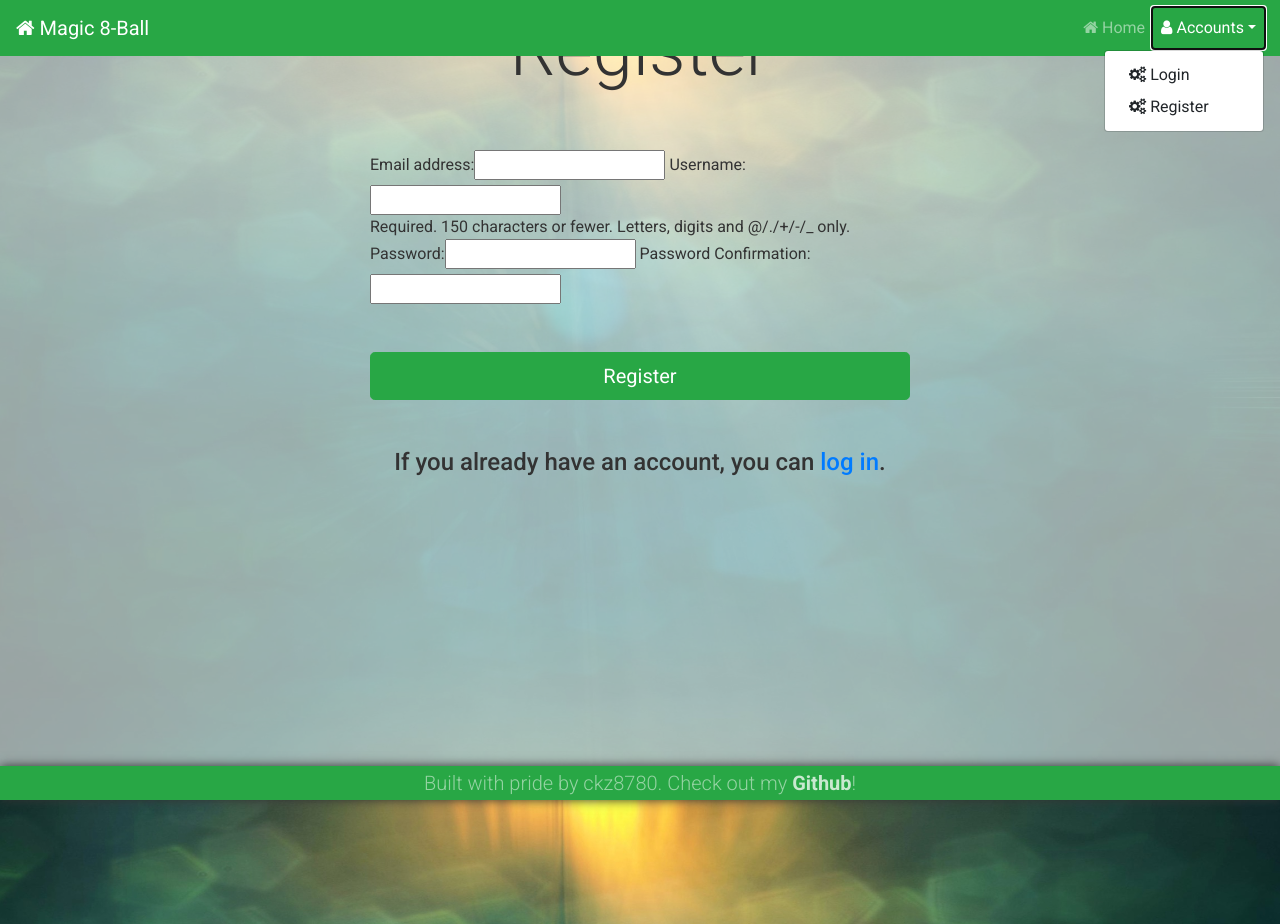
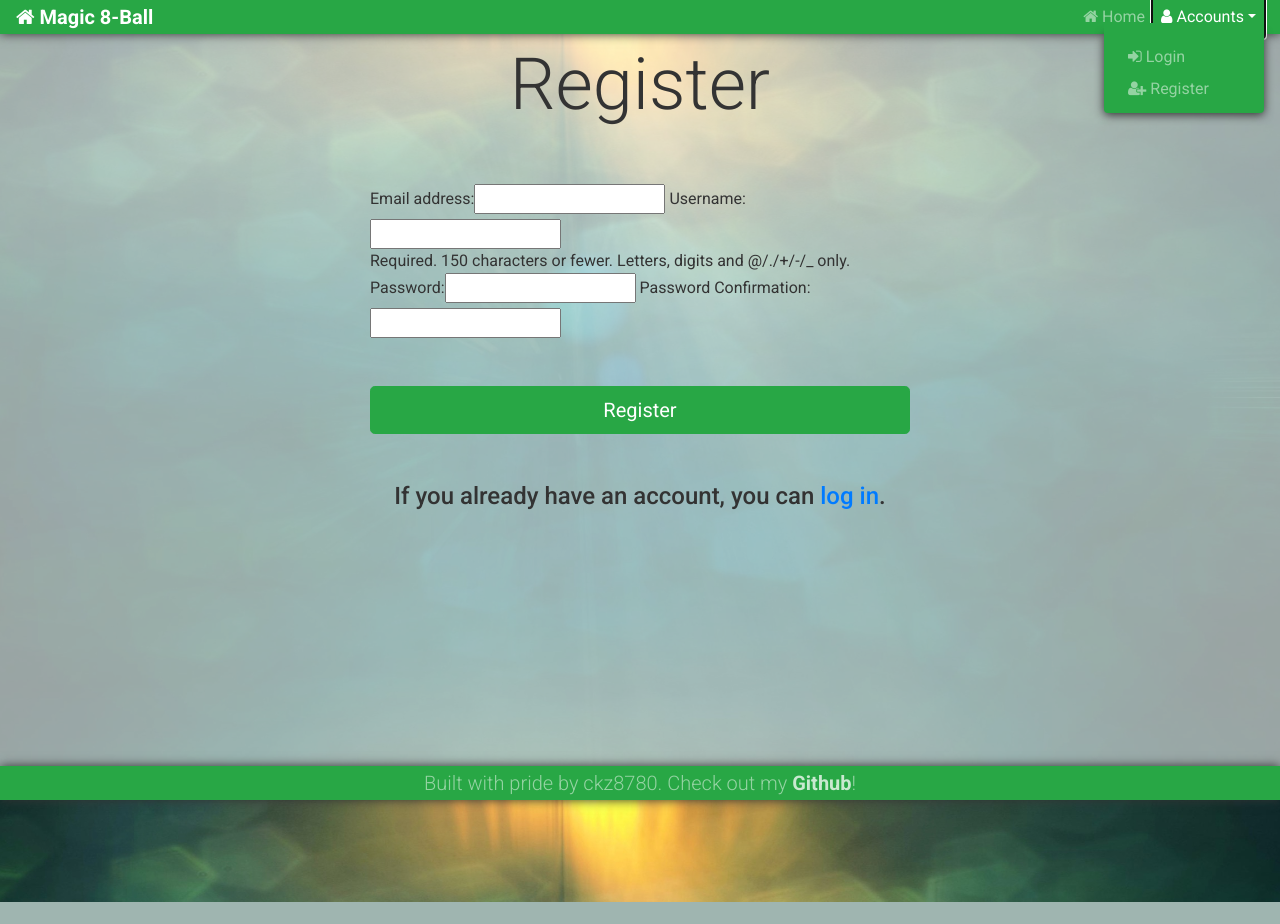
Before and after one commit to ckz8780/mpg_eightball, a Django app: page /accounts/registration/ in a window 1280 px wide, after a click on "Accounts". After the commit the page ends 902 px from the top, so only its background shows below. Run offline with Django 3.2, Linux system fonts and the light colour scheme; some libraries are stand-ins or nearby versions.

Commit message:
more nav styling and tested user registration - OK

```diff
--- a/accounts/templates/login.html
+++ b/accounts/templates/login.html
@@ -36,6 +36,7 @@
             <button class="btn btn-success btn-block btn-lg mt-5" type="submit">Login</button>
         </form>
         <h4 class="text-center mt-5">If you've forgotten your password, you can <a href="{% url 'password_reset' %}" class="">reset it</a>.</h4>
+        <h4 class="text-center">Don't have an account? <a href="{% url 'registration' %}" class="">Create one!</a></h4>
     </div>
 </div>
 {% endblock %}
--- a/static/css/base.css
+++ b/static/css/base.css
@@ -9,10 +9,10 @@ html {
 
 body {
     font-family: 'Roboto', sans-serif;
-    margin-bottom: 56px;
     color: #333;
     background: url("/static/img/alt-bg.jpg") no-repeat center center fixed;
     background-size: cover;
+    padding: 34px 0px;
 }
 
 .condensed {
@@ -20,8 +20,8 @@ body {
 }
 
 #core {
-    min-height: calc(100vh - 34px);
-    padding-bottom: 34px;
+    min-height: calc(100vh - 68px); /* calc 100% viewport height less 34px * 2 for header & footer */
+    /*padding-bottom: 34px;*/
 }
 
 .overlay {
@@ -34,6 +34,60 @@ body {
     top: 0;
     left: 0;
     z-index: -1;
+}
+
+/* -------------------------------------------------- Navbar */
+
+nav {
+    height: 34px;
+    box-shadow: 0px 0px 10px #333;
+    transition: all 0.15s ease-in-out;
+}
+
+.navbar-dark .navbar-brand {
+    font-weight: 700;
+    transition: all 0.25s ease-in-out;
+}
+
+.navbar-dark .navbar-brand:hover {
+    transform: scale(1.10);
+    transition: all 0.25s ease-in-out;
+}
+
+.nav-item a,
+.nav-item a:hover {
+    transition: all 0.25s ease-in-out;
+}
+
+.dropdown-menu.show, .dropdown-menu {
+    background-color: #28a745;
+    border: none;
+}
+
+.dropdown-item,
+.dropdown-item:focus,
+.dropdown-item:active {
+    background-color: #28a745;
+    color: rgb(128, 128, 128);
+    color: rgba(255, 255, 255, 0.50);
+    transition: all 0.15s ease-in-out;
+}
+
+.dropdown-item:hover {
+    background-color: #1e7e34;
+    color: rgb(192, 192, 192);
+    color: rgba(255, 255, 255, 0.75);
+    transition: all 0.15s ease-in-out;
+}
+
+/* -------------------------------------------------- Navbar Media Queries */
+
+@media(min-width: 768px) {
+    .dropdown-menu-right {
+        box-shadow: 0px -10px 0px #28a745, 0px 2px 10px #333;
+        border-radius: 0px 0px .25rem .25rem;
+        margin-top: -4px;
+    }
 }
 
 /* -------------------------------------------------- Body Content */
--- a/static/js/base.js
+++ b/static/js/base.js
@@ -38,3 +38,13 @@ $('#question-form').submit(function(e) {
 		$('#invalid-question').modal('show');
 	}
 });
+
+
+// Smooth Nav Menu Transitions
+$('.dropdown').on('show.bs.dropdown', function() {
+    $(this).find('.dropdown-menu').first().stop(true, true).slideDown(50);
+});
+
+$('.dropdown').on('hide.bs.dropdown', function() {
+    $(this).find('.dropdown-menu').first().stop(true, true).slideUp(50);
+});
--- a/templates/mainnav.html
+++ b/templates/mainnav.html
@@ -10,12 +10,12 @@
                 <a class="nav-link dropdown-toggle {% if not request.path == '/' %}active{% endif %}" href="" id="accountsDropdown" data-toggle="dropdown" aria-haspopup="true" aria-expanded="false"><i class="fa fa-user"></i> Accounts</a>
                 <div class="dropdown-menu dropdown-menu-right" aria-labelledby="accountsDropdown">
                     {% if request.user.is_authenticated %}
-                        <a class="dropdown-item" href="{% url 'profile' %}"><i class="fa fa-eye"></i> Profile</a>
-                        <a class="dropdown-item" href="{% url 'password_reset' %}"><i class="fa fa-eye"></i> Reset Password</a>
-                        <a class="dropdown-item" href="{% url 'logout' %}"><i class="fa fa-eye"></i> Logout</a>
+                        <a class="dropdown-item" href="{% url 'profile' %}"><i class="fa fa-user"></i> Profile</a>
+                        <a class="dropdown-item" href="{% url 'password_reset' %}"><i class="fa fa-key"></i> Reset Password</a>
+                        <a class="dropdown-item" href="{% url 'logout' %}"><i class="fa fa-sign-out"></i> Logout</a>
                     {% else %}
-                        <a class="dropdown-item" href="{% url 'login' %}"><i class="fa fa-cogs"></i> Login</a>
-                        <a class="dropdown-item" href="{% url 'registration' %}"><i class="fa fa-cogs"></i> Register</a>
+                        <a class="dropdown-item" href="{% url 'login' %}"><i class="fa fa-sign-in"></i> Login</a>
+                        <a class="dropdown-item" href="{% url 'registration' %}"><i class="fa fa-user-plus"></i> Register</a>
                     {% endif %}
                 </div>
             </li>
```
